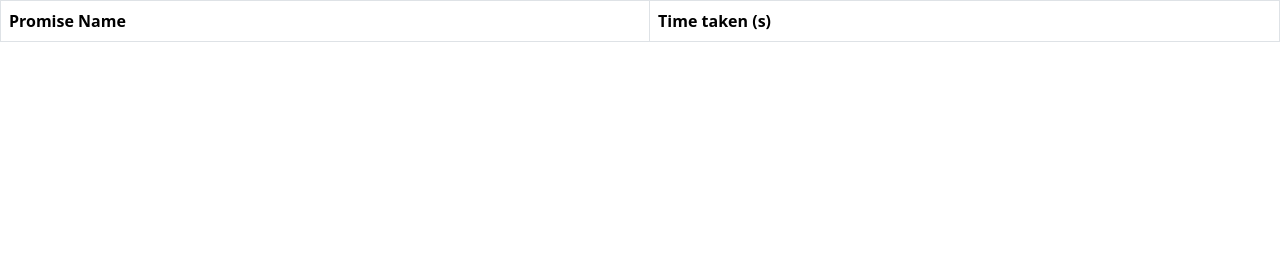
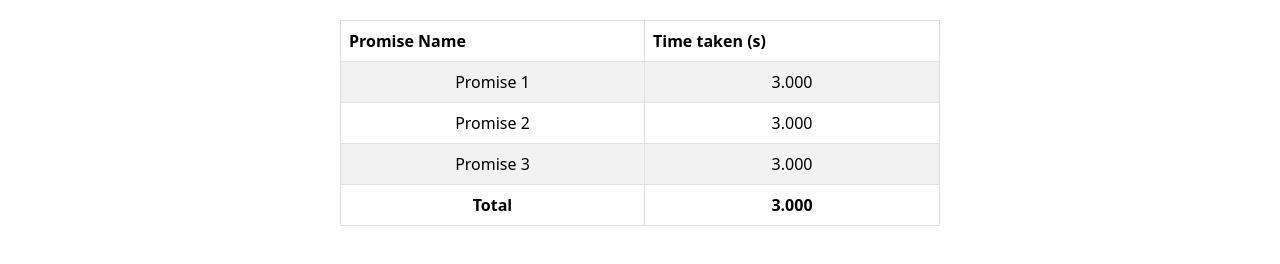
Before and after one commit to acciojob/wait-for-multiple-promises-career222, a website: page main.html in a window 1280 px wide. Drawn offline with nearby package versions, Linux system fonts and the light colour scheme.

Commit message:
created a submission

```diff
--- a/main.html
+++ b/main.html
@@ -13,6 +13,7 @@
 
   <body>
     <!-- the entire body must be written by student -->
+
     <table class="table table-striped table-hover table-bordered">
       <thead>
         <tr>
@@ -20,10 +21,16 @@
           <th>Time taken (s)</th>
         </tr>
       </thead>
-      <tbody id="output"></tbody>
+
+      <tbody id="output">
+        <tr>
+          <td colspan="2">Loading...</td>
+        </tr>
+      </tbody>
     </table>
 
     <script type="text/javascript" src="./script.js"></script>
+
     <script
       src="https://cdn.jsdelivr.net/npm/bootstrap@5.3.0-alpha1/dist/js/bootstrap.bundle.min.js"
       integrity="sha384-w76AqPfDkMBDXo30jS1Sgez6pr3x5MlQ1ZAGC+nuZB+EYdgRZgiwxhTBTkF7CXvN"
--- a/script.js
+++ b/script.js
@@ -1 +1,68 @@
 //your JS code here. If required.
+function createPromise() {
+  return new Promise((resolve) => {
+    const start = performance.now();
+
+    // Random time between 1 and 3 seconds
+    const delay = Math.floor(Math.random() * 3) + 1;
+
+    setTimeout(() => {
+      const end = performance.now();
+      const timeTaken = (end - start) / 1000;
+
+      resolve(timeTaken);
+    }, delay * 1000);
+  });
+}
+
+// Start all 3 promises
+const startTime = performance.now();
+
+const promise1 = createPromise();
+const promise2 = createPromise();
+const promise3 = createPromise();
+
+Promise.all([promise1, promise2, promise3])
+  .then((results) => {
+    const endTime = performance.now();
+
+    // Total time taken by all promises
+    const totalTime = (endTime - startTime) / 1000;
+
+    const output = document.getElementById("output");
+
+    // Remove Loading...
+    output.innerHTML = "";
+
+    // Promise 1
+    output.innerHTML += `
+      <tr>
+        <td>Promise 1</td>
+        <td>${results[0].toFixed(3)}</td>
+      </tr>
+    `;
+
+    // Promise 2
+    output.innerHTML += `
+      <tr>
+        <td>Promise 2</td>
+        <td>${results[1].toFixed(3)}</td>
+      </tr>
+    `;
+
+    // Promise 3
+    output.innerHTML += `
+      <tr>
+        <td>Promise 3</td>
+        <td>${results[2].toFixed(3)}</td>
+      </tr>
+    `;
+
+    // Total
+    output.innerHTML += `
+      <tr>
+        <td><strong>Total</strong></td>
+        <td><strong>${totalTime.toFixed(3)}</strong></td>
+      </tr>
+    `;
+  });
--- a/styles.css
+++ b/styles.css
@@ -1 +1,14 @@
 /*  your css code here. If applicable */
+body {
+  padding: 20px;
+}
+
+table {
+  max-width: 600px;
+  margin: auto;
+}
+
+th,
+td {
+  text-align: center;
+}
```
